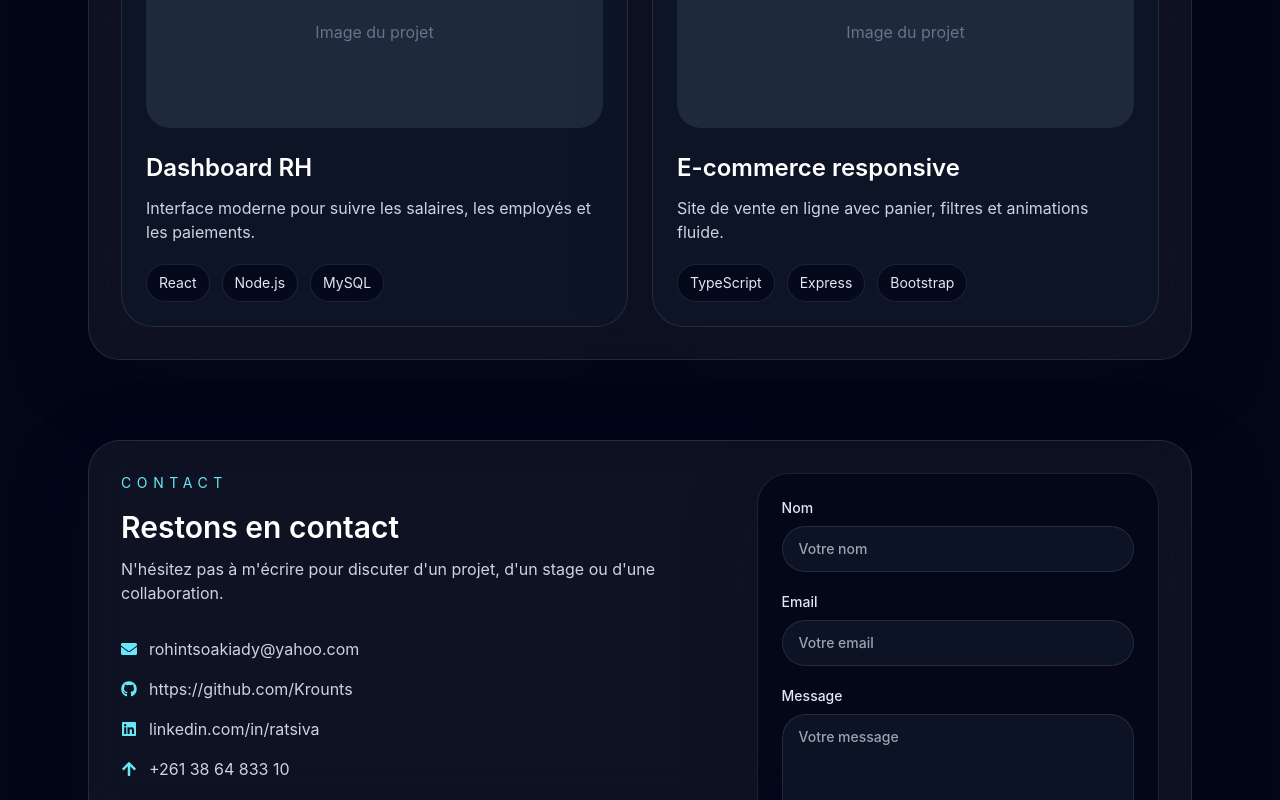
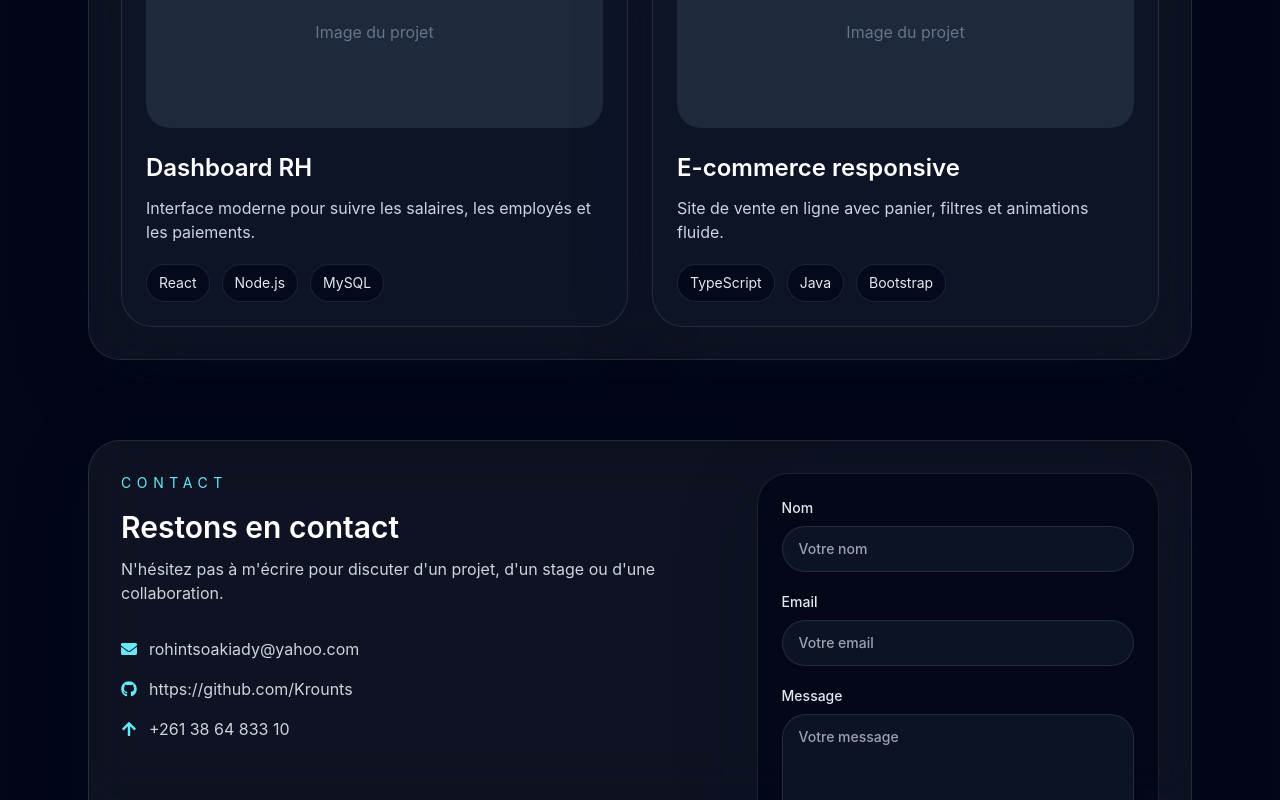
Before and after one commit to Krounts/portfolio-kiady, a React (Vite) app: page / in a window 1280 px wide. Shown: the part 2000-2800 px from the top of the page. Built offline with nearby package versions, Linux system fonts and the light colour scheme.

Commit message:
Rebuild, push and deploy

```diff
--- a/src/App.tsx
+++ b/src/App.tsx
@@ -1,9 +1,9 @@
 import { motion } from 'framer-motion';
-import { FaDownload, FaEnvelope, FaGithub, FaLinkedin, FaArrowUp, FaCode, FaDatabase, FaTools } from 'react-icons/fa';
+import { FaDownload, FaEnvelope, FaGithub, FaArrowUp, FaCode, FaDatabase, FaTools } from 'react-icons/fa';
 
 const skills = {
   frontend: ['React', 'TypeScript', 'JavaScript', 'HTML5', 'CSS3', 'Bootstrap'],
-  backend: ['Node.js', 'Express', 'PHP'],
+  backend: ['Node.js', 'Java', 'PHP'],
   database: ['MySQL', 'MariaDB', 'SQLite'],
   tools: ['Git', 'GitHub', 'VS Code', 'XAMPP', 'Postman', 'Docker'],
 };
@@ -28,7 +28,7 @@ const projects = [
   {
     title: 'E-commerce responsive',
     description: 'Site de vente en ligne avec panier, filtres et animations fluide.',
-    technologies: ['TypeScript', 'Express', 'Bootstrap'],
+    technologies: ['TypeScript', 'Java', 'Bootstrap'],
   },
 ];
 
@@ -254,10 +254,6 @@ function App() {
                     https://github.com/Krounts
                   </p>
                   <p className="flex items-center gap-3">
-                    <FaLinkedin className="text-cyan-300" />
-                    linkedin.com/in/ratsiva
-                  </p>
-                  <p className="flex items-center gap-3">
                     <FaArrowUp className="text-cyan-300" />
                     +261 38 64 833 10
                   </p>
```
Also changed, not shown: test.txt (added).
